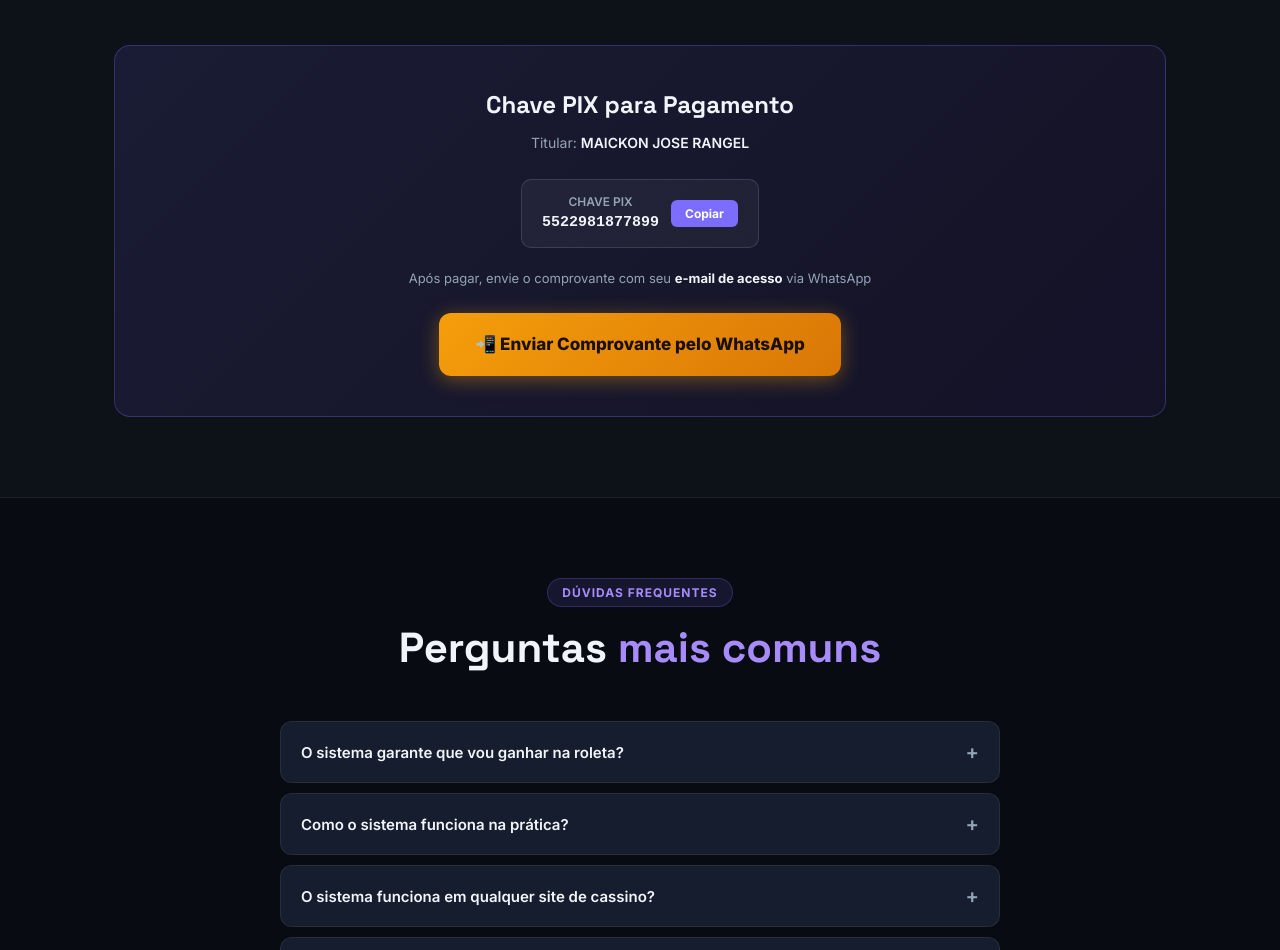
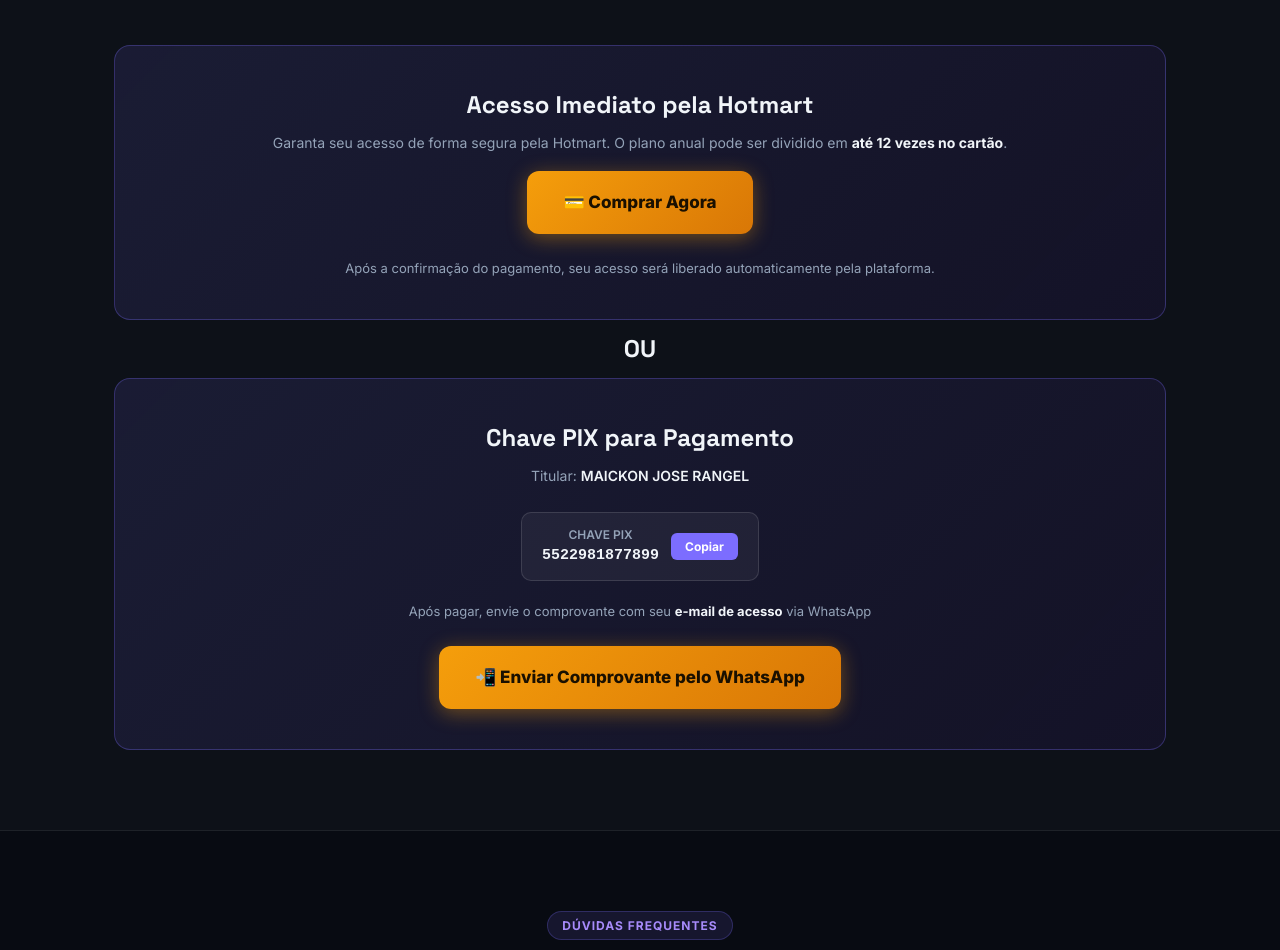
Before and after one commit to maickon/roultrack-landing, a plain HTML site: page index.html in a window 1280 px wide. Shown: the part 4682-5632 px from the top of the page. Drawn offline with Linux system fonts and the light colour scheme.

Commit message:
ajuste de botao de compra

```diff
--- a/index.html
+++ b/index.html
@@ -261,7 +261,36 @@
                         <a href="#" id="btn-whatsapp" target="_blank" class="btn btn-gold btn-sm" style="margin-top:12px;display:inline-flex">📲 Abrir WhatsApp</a>
                     </div>
                 </div>
+
                 <div class="buy-cta-box">
+                    <h3 style="font-family:var(--font-disp);font-size:24px;font-weight:800;margin-bottom:8px">
+                        Acesso Imediato pela Hotmart
+                    </h3>
+
+                    <p style="color:var(--muted);font-size:14px;margin-bottom:16px">
+                        Garanta seu acesso de forma segura pela Hotmart. O plano anual pode ser dividido em
+                        <strong style="color:var(--text)">até 12 vezes no cartão</strong>.
+                    </p>
+
+                    <div style="margin-bottom:24px">
+                        <a href="https://go.hotmart.com/C105286962Y?dp=1"
+                           target="_blank"
+                           class="btn btn-gold btn-lg"
+                           style="text-align:center;">
+                            💳 Comprar Agora
+                        </a>
+                    </div>
+
+                    <p style="color:var(--muted);font-size:13px;text-align:center">
+                        Após a confirmação do pagamento, seu acesso será liberado automaticamente pela plataforma.
+                    </p>
+                </div>
+
+                <div class="container text-center">
+                    <h3 style="font-family:var(--font-disp);font-size:24px;font-weight:800;margin:10px">OU</h3>
+                </div>
+
+                <div class="buy-cta-box" style="margin-top:0px;">
                     <h3 style="font-family:var(--font-disp);font-size:24px;font-weight:800;margin-bottom:8px">Chave PIX para Pagamento</h3>
                     <p style="color:var(--muted);font-size:14px;margin-bottom:4px">Titular: <span id="pix-name" style="color:var(--text);font-weight:600"></span></p>
                     <div class="buy-pix-box">
```
